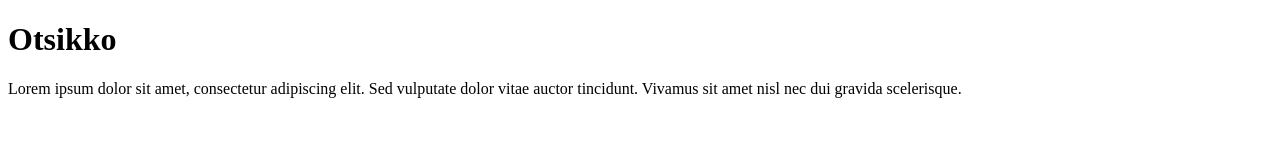
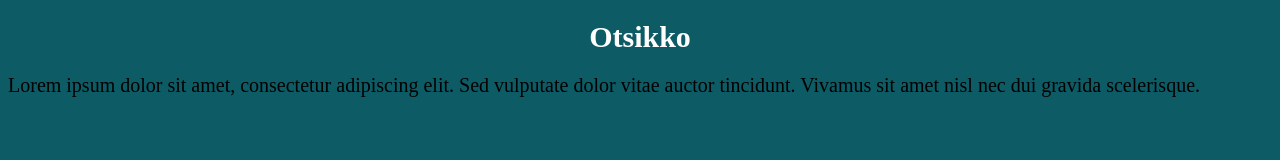
Before and after one commit to t0vure00/simple_web_page_emp, a plain HTML site: page index.html in a window 1280 px wide. Drawn offline with Linux system fonts and the light colour scheme.

Commit message:
Added some css styling

```diff
--- a/index.html
+++ b/index.html
@@ -1,6 +1,22 @@
 <!DOCTYPE html> <!-- Määrittää dokumentti tyypin, tarkoittaa versiota HTML5 ja jälkeen -->
 <html lang="en"> <!-- Kontaineri kaikille HTML elementeille, lang atribuutti määrittää kielen -->
     <head> <!-- Head tagilla luodaan otsikko selain välilehti kontaineriin, CSS syntaksi ja auttaa JavaScriptin kanssa??-->
+        <style>
+            body {
+              background-color: #0d5b65;
+            }
+
+            h1 {
+                color: white;
+                text-align: center;
+                font-size: 30px;
+            }
+
+            p {
+                font-family: 'Times New Roman', serif;
+                font-size: 20px;
+            }
+            </style>
         <title>Sivun nimi</title> <!-- Itse otsikko -->
     </head>
     <body> <!-- body tagia käytetään näyttämään web sivun sisältö.-->
@@ -8,6 +24,5 @@
         <h1>Otsikko</h1> <!-- Tällä määritetään otsikko 1 (yleensä suurin)-->
         <p>Lorem ipsum dolor sit amet, consectetur adipiscing elit. Sed vulputate dolor
             vitae auctor tincidunt. Vivamus sit amet nisl nec dui gravida scelerisque.</p> <!-- Ja kappale otsikolle kaveriksi-->
-
     </body>
 </html>
```
Lines whose indentation alone changed are shown as unchanged.
